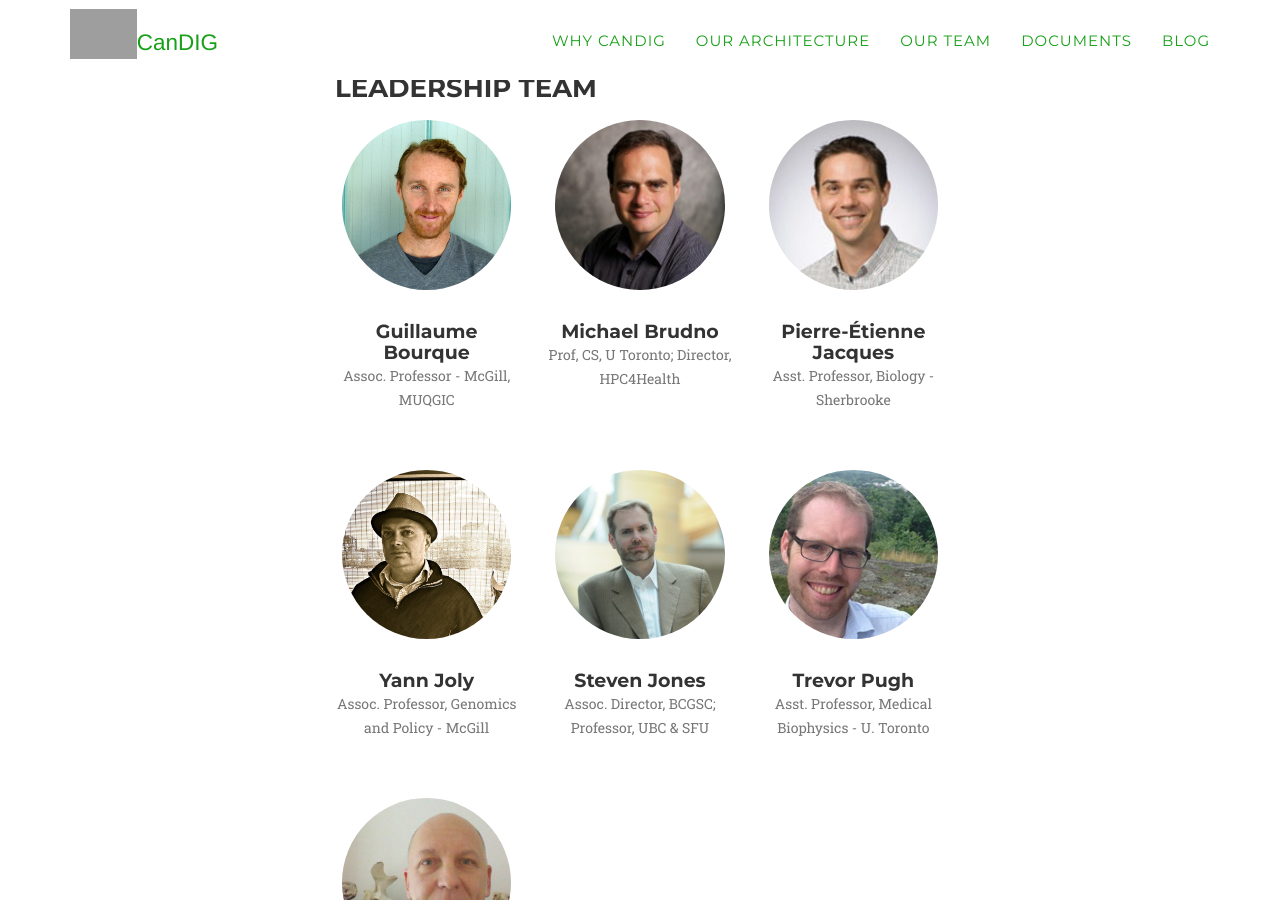
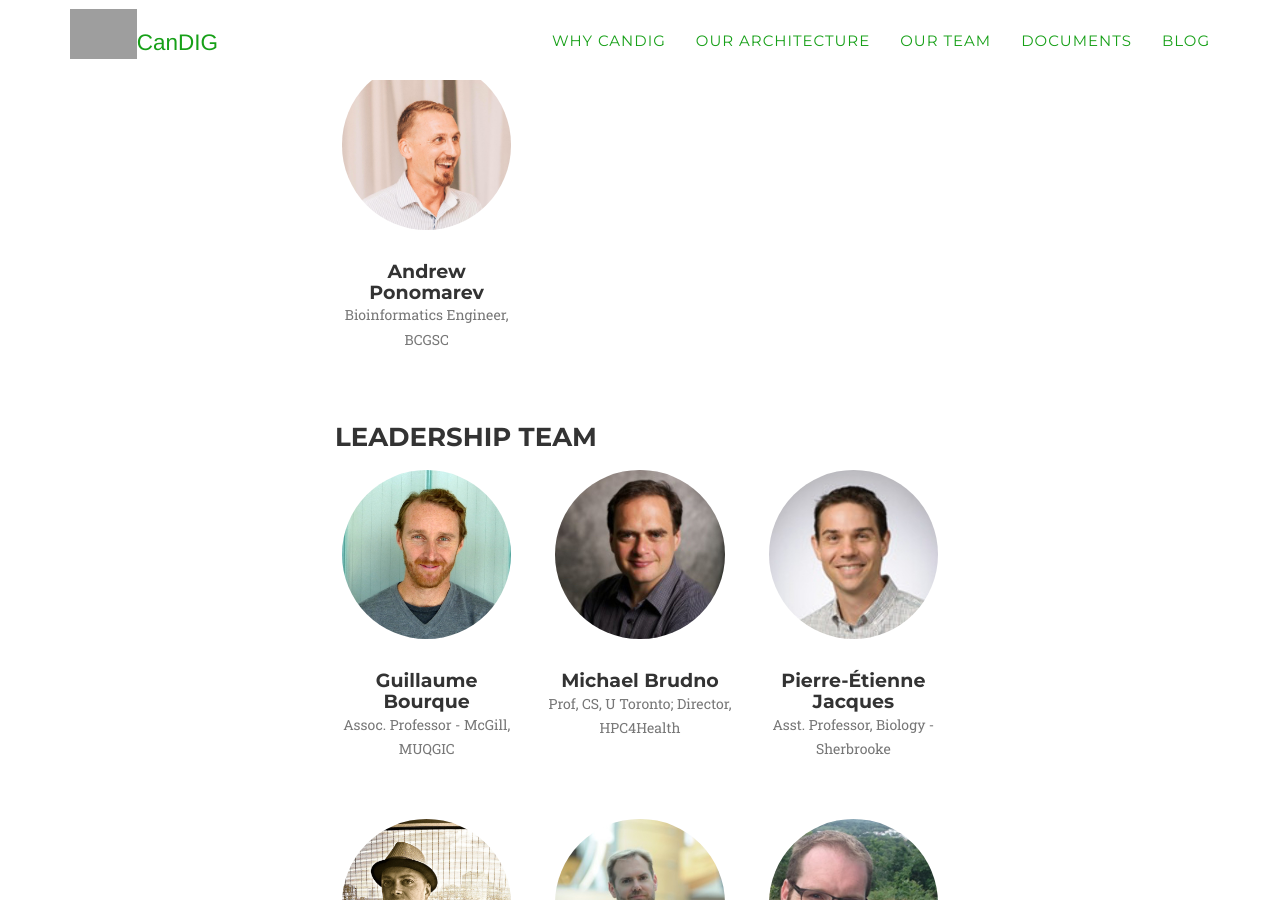
Before and after one commit to CanDIG/candig.github.io, a Jekyll site: the page built from _pages/team.html, in a window 1280 px wide and 900 px high, scrolled down 1314 px. Built offline with Jekyll 4.4.1, drawn with Linux system fonts in a browser that asks for light colours; some web fonts are replaced; grey boxes are pictures that could not be loaded.

Commit message:
Add Andrew to team page

```diff
--- a/_data/team.yml
+++ b/_data/team.yml
@@ -41,6 +41,13 @@ people:
   firstname: Zoltan
   pic: zoltan_bozoky
   position: Research Associate, BCGSC
+  team: technical
+
+- name: Andrew Ponomarev
+  lastname: Ponomarev
+  firstname: Andrew
+  pic: andrew_ponomarev
+  position: Bioinformatics Engineer, BCGSC
   team: technical
 
 - name: Zhibin Lu
```
Also changed, not shown: img/team/andrew_ponomarev.jpg (added), img/team/unresized/andrew_ponomarev.png (added).
